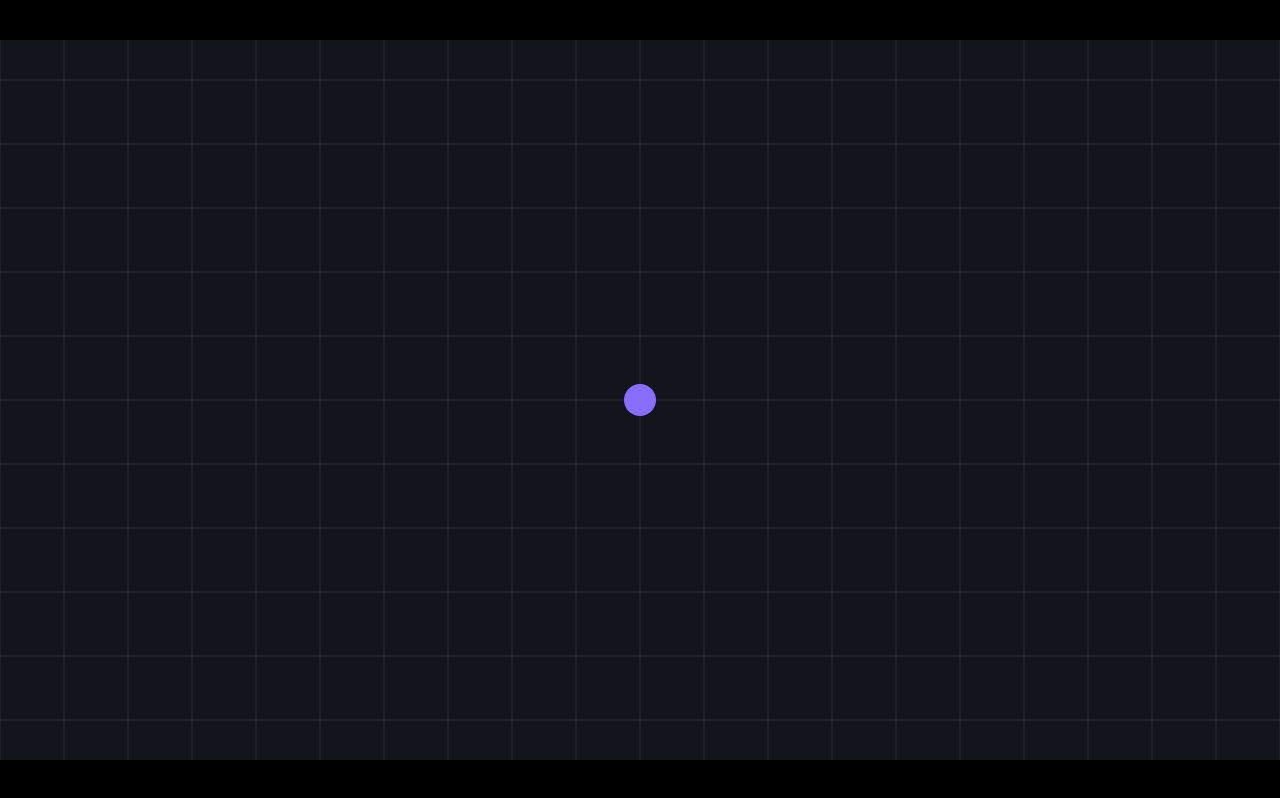
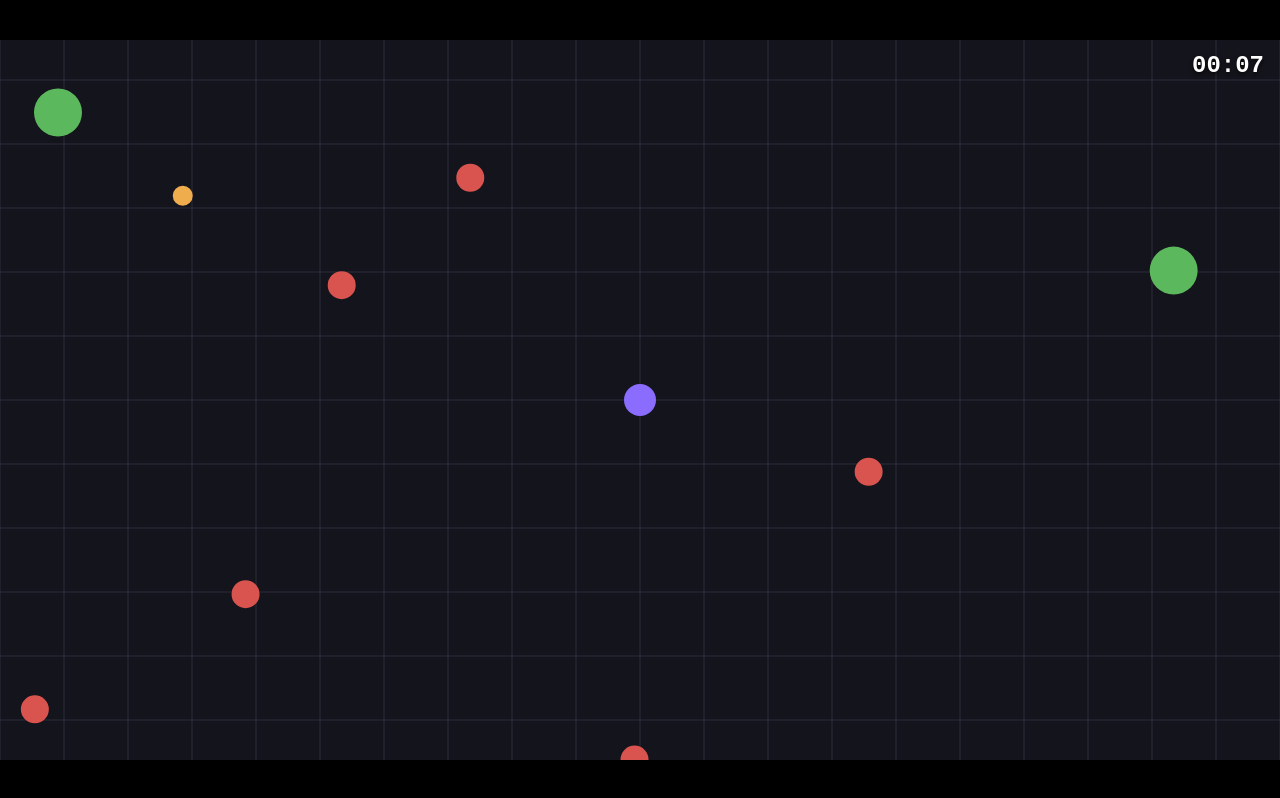
Before and after one commit to aGgm0/survivor, a website built with Vite: page index.html in a window 1280 px wide. Built offline with nearby package versions, Linux system fonts and the light colour scheme.

Commit message:
feat: spawn et poursuite des ennemis, object pool, timer (Phase 2a)
- Pool générique sans allocation en jeu
- 3 types d'ennemis data-driven (basique, rapide, tank)
- Spawn temporaire 2/s hors écran, plafonné à 600, tirage pondéré seedé
- Ennemis trop lointains replacés devant le joueur (map infinie)
- Rendu des ennemis groupé par couleur, avec culling hors écran
- Timer de survie en haut à droite (figé en pause)
- Debug : F4 = +100 ennemis, seed et nombre d'ennemis dans l'overlay F3
- Overlays accrochés à la zone de jeu plutôt qu'à la fenêtre

Co-Authored-By: Claude Opus 5.5 <noreply@anthropic.com>

```diff
--- a/index.html
+++ b/index.html
@@ -8,12 +8,16 @@
   </head>
   <body>
     <div id="game-root">
-      <canvas id="game"></canvas>
-      <div id="pause-overlay" hidden>
-        <p class="pause-title">PAUSE</p>
-        <p class="pause-hint">Échap ou P pour reprendre</p>
+      <!-- La "scène" a exactement la taille du canvas : les overlays s'y accrochent, pas à la fenêtre -->
+      <div id="stage">
+        <canvas id="game"></canvas>
+        <div id="hud-timer">00:00</div>
+        <div id="pause-overlay" hidden>
+          <p class="pause-title">PAUSE</p>
+          <p class="pause-hint">Échap ou P pour reprendre</p>
+        </div>
+        <div id="debug-overlay" hidden></div>
       </div>
-      <div id="debug-overlay" hidden></div>
     </div>
     <script type="module" src="/src/main.ts"></script>
   </body>
--- a/src/core/DebugOverlay.ts
+++ b/src/core/DebugOverlay.ts
@@ -1,19 +1,28 @@
 /** Fréquence de rafraîchissement du texte : modifier le DOM à chaque frame coûte cher pour rien. */
 const REFRESH_INTERVAL = 0.5;
 
-/** Overlay debug en HTML, affiché/caché avec F3. Affiche FPS (rendu) et UPS (updates logiques). */
+/**
+ * Overlay debug en HTML, affiché/caché avec F3. Affiche FPS (rendu), UPS (updates logiques)
+ * et des valeurs libres fournies par le jeu via `setStat` (core/ ne connaît pas le gameplay).
+ */
 export class DebugOverlay {
   private frames = 0;
   private updates = 0;
   private elapsed = 0;
+  private readonly stats = new Map<string, number | string>();
 
   constructor(private readonly el: HTMLElement) {
     window.addEventListener('keydown', (e) => {
-      if (e.key !== 'F3') return;
+      if (e.code !== 'F3') return;
       // F3 ouvre la recherche dans certains navigateurs : on l'empêche.
       e.preventDefault();
       this.el.hidden = !this.el.hidden;
     });
+  }
+
+  /** Valeur affichée sous les FPS. Appelable à chaque frame : seul l'affichage est limité. */
+  setStat(label: string, value: number | string): void {
+    this.stats.set(label, value);
   }
 
   countUpdate(): void {
@@ -28,7 +37,9 @@ export class DebugOverlay {
     if (!this.el.hidden) {
       const fps = Math.round(this.frames / this.elapsed);
       const ups = Math.round(this.updates / this.elapsed);
-      this.el.textContent = `FPS ${fps}\nUPS ${ups}`;
+      let text = `FPS ${fps}\nUPS ${ups}`;
+      for (const [label, value] of this.stats) text += `\n${label} ${value}`;
+      this.el.textContent = text;
     }
     this.frames = 0;
     this.updates = 0;
--- /dev/null
+++ b/src/core/Pool.ts
@@ -0,0 +1,51 @@
+export interface Poolable {
+  active: boolean;
+}
+
+/**
+ * Object pool : tous les objets sont créés une seule fois, au départ.
+ *
+ * "Créer" un objet en jeu = en sortir un de la réserve ; le "détruire" = l'y remettre.
+ * Aucun `new` pendant la partie, donc rien à nettoyer pour le garbage collector
+ * (qui, sinon, met le jeu en pause quelques ms de temps en temps : saccades visibles).
+ */
+export class Pool<T extends Poolable> {
+  /** Tous les objets, actifs ou non. Pour itérer : boucle sur `items` en sautant les inactifs. */
+  readonly items: readonly T[];
+  /** Pile des objets libres. Sa taille ne dépasse jamais la capacité : pas de réallocation. */
+  private readonly free: T[];
+
+  constructor(capacity: number, factory: () => T) {
+    const items: T[] = [];
+    for (let i = 0; i < capacity; i++) items.push(factory());
+    this.items = items;
+    this.free = items.slice().reverse();
+  }
+
+  get capacity(): number {
+    return this.items.length;
+  }
+
+  get activeCount(): number {
+    return this.items.length - this.free.length;
+  }
+
+  /** Renvoie un objet libre (marqué actif), ou `null` si la réserve est vide. */
+  acquire(): T | null {
+    const item = this.free.pop();
+    if (!item) return null;
+    item.active = true;
+    return item;
+  }
+
+  release(item: T): void {
+    // Garde-fou : relâcher deux fois le même objet le mettrait deux fois dans la pile.
+    if (!item.active) return;
+    item.active = false;
+    this.free.push(item);
+  }
+
+  releaseAll(): void {
+    for (const item of this.items) this.release(item);
+  }
+}
--- a/src/core/math.ts
+++ b/src/core/math.ts
@@ -62,3 +62,22 @@ export class Rng {
     return min + Math.floor(this.next() * (max - min + 1));
   }
 }
+
+/**
+ * Tirage pondéré : avec [['a', 3], ['b', 1]], 'a' sort 3 fois plus souvent que 'b'.
+ * `roll` est un nombre dans [0, 1[ (typiquement `rng.next()`), ce qui rend la fonction testable.
+ */
+export function pickWeighted<T>(entries: readonly (readonly [T, number])[], roll: number): T {
+  let total = 0;
+  for (const [, weight] of entries) total += weight;
+
+  let target = roll * total;
+  for (const [value, weight] of entries) {
+    if (target < weight) return value;
+    target -= weight;
+  }
+  // Inatteignable avec roll < 1, mais rassure le typage (et protège des arrondis).
+  const last = entries[entries.length - 1];
+  if (!last) throw new Error('pickWeighted : liste vide');
+  return last[0];
+}
--- a/src/data/controls.ts
+++ b/src/data/controls.ts
@@ -6,4 +6,6 @@ export const CONTROLS = {
   left: ['KeyA', 'ArrowLeft'],
   right: ['KeyD', 'ArrowRight'],
   pause: ['Escape', 'KeyP'],
+  /** debug : ajoute un paquet d'ennemis (test de perf) */
+  debugSpawn: ['F4'],
 } as const;
--- /dev/null
+++ b/src/data/enemies.ts
@@ -0,0 +1,47 @@
+// Types d'ennemis (voir CLAUDE.md § 5.5). Le boss arrive en Phase 4.
+export interface EnemyType {
+  readonly id: string;
+  readonly hp: number;
+  /** px/s */
+  readonly speed: number;
+  /** dégâts infligés au joueur au contact */
+  readonly contactDamage: number;
+  /** XP lâchée à la mort */
+  readonly xp: number;
+  /** px, taille (affichage et hitbox) */
+  readonly radius: number;
+  readonly color: string;
+}
+
+export const ENEMY_TYPES = {
+  basic: {
+    id: 'basic',
+    hp: 10,
+    speed: 80,
+    contactDamage: 5,
+    xp: 1,
+    radius: 14,
+    color: '#d9534f',
+  },
+  fast: {
+    id: 'fast',
+    hp: 5,
+    speed: 150,
+    contactDamage: 3,
+    xp: 1,
+    radius: 10,
+    color: '#f0ad4e',
+  },
+  tank: {
+    id: 'tank',
+    hp: 60,
+    speed: 50,
+    contactDamage: 10,
+    xp: 5,
+    radius: 24,
+    color: '#5cb85c',
+  },
+} as const satisfies Record<string, EnemyType>;
+
+/** Liste pratique pour itérer sur tous les types (ex. dessin groupé par couleur). */
+export const ENEMY_TYPE_LIST: readonly EnemyType[] = Object.values(ENEMY_TYPES);
--- /dev/null
+++ b/src/data/spawn.ts
@@ -0,0 +1,26 @@
+import { ENEMY_TYPES, type EnemyType } from './enemies';
+
+/** chances relatives d'apparition de chaque type */
+const SPAWN_WEIGHTS: readonly (readonly [EnemyType, number])[] = [
+  [ENEMY_TYPES.basic, 6],
+  [ENEMY_TYPES.fast, 3],
+  [ENEMY_TYPES.tank, 1],
+];
+
+// ⚠️ Réglages TEMPORAIRES de la Phase 2 : remplacés par les vagues (waves.ts) en Phase 4.
+export const SPAWN = {
+  /** ennemis qui apparaissent par seconde */
+  perSecond: 2,
+  /** au-delà, le spawn automatique s'arrête */
+  maxEnemies: 600,
+  weights: SPAWN_WEIGHTS,
+  /** px au-delà du coin de l'écran où les ennemis apparaissent */
+  offscreenMargin: 64,
+  /** un ennemi plus loin que (rayon de spawn × ce facteur) est replacé devant le joueur */
+  recycleDistanceFactor: 1.5,
+  /** ennemis ajoutés par la touche de debug F4 */
+  debugBatch: 100,
+} as const;
+
+/** Taille de la réserve d'ennemis (au-dessus de maxEnemies pour laisser de la marge au debug F4). */
+export const ENEMY_POOL_SIZE = 1000;
--- /dev/null
+++ b/src/entities/Enemy.ts
@@ -0,0 +1,41 @@
+import { lerp } from '../core/math';
+import type { Poolable } from '../core/Pool';
+import { ENEMY_TYPES, type EnemyType } from '../data/enemies';
+
+/** Un ennemi. Les instances vivent dans un Pool : on ne les crée jamais en cours de partie. */
+export class Enemy implements Poolable {
+  active = false;
+  x = 0;
+  y = 0;
+  prevX = 0;
+  prevY = 0;
+  hp = 0;
+  type: EnemyType = ENEMY_TYPES.basic;
+
+  /** Réinitialise TOUT l'état : un ennemi recyclé ne doit rien garder de sa vie précédente. */
+  spawn(type: EnemyType, x: number, y: number): void {
+    this.type = type;
+    this.hp = type.hp;
+    this.teleport(x, y);
+  }
+
+  /** Déplace sans interpolation (sinon on le verrait "glisser" depuis l'ancienne position). */
+  teleport(x: number, y: number): void {
+    this.x = x;
+    this.y = y;
+    this.syncPrevious();
+  }
+
+  syncPrevious(): void {
+    this.prevX = this.x;
+    this.prevY = this.y;
+  }
+
+  renderX(alpha: number): number {
+    return lerp(this.prevX, this.x, alpha);
+  }
+
+  renderY(alpha: number): number {
+    return lerp(this.prevY, this.y, alpha);
+  }
+}
--- a/src/main.ts
+++ b/src/main.ts
@@ -4,6 +4,7 @@ import { DebugOverlay } from './core/DebugOverlay';
 import { Input } from './core/Input';
 import { GameScene } from './scenes/GameScene';
 import { PauseOverlay } from './ui/PauseOverlay';
+import { Hud } from './ui/Hud';
 
 function getElement<T extends HTMLElement>(id: string, type: new () => T): T {
   const el = document.getElementById(id);
@@ -15,7 +16,10 @@ const renderer = new Renderer(getElement('game', HTMLCanvasElement));
 const debug = new DebugOverlay(getElement('debug-overlay', HTMLDivElement));
 const input = new Input(window);
 const pauseOverlay = new PauseOverlay(getElement('pause-overlay', HTMLDivElement));
+const hud = new Hud(getElement('hud-timer', HTMLDivElement));
 const game = new Game(renderer, debug, input);
 
-game.setScene(new GameScene(input, pauseOverlay));
+// `>>> 0` : seed entière positive. Une nouvelle seed à chaque partie.
+const seed = Date.now() >>> 0;
+game.setScene(new GameScene({ input, pauseOverlay, hud, debug }, seed));
 game.start();
--- a/src/scenes/GameScene.ts
+++ b/src/scenes/GameScene.ts
@@ -1,27 +1,53 @@
 import { Camera } from '../core/Camera';
+import type { DebugOverlay } from '../core/DebugOverlay';
 import type { Input } from '../core/Input';
+import { Rng } from '../core/math';
+import { Pool } from '../core/Pool';
 import type { Scene } from '../core/Scene';
 import { CONTROLS } from '../data/controls';
+import { ENEMY_TYPE_LIST } from '../data/enemies';
+import { ENEMY_POOL_SIZE, SPAWN } from '../data/spawn';
+import { Enemy } from '../entities/Enemy';
 import { Player } from '../entities/Player';
+import { moveEnemiesTowards } from '../systems/MovementSystem';
+import { SpawnSystem } from '../systems/SpawnSystem';
+import type { Hud } from '../ui/Hud';
 import type { PauseOverlay } from '../ui/PauseOverlay';
 
 /** px entre deux lignes de la grille de fond */
 const GRID_SIZE = 64;
 const GRID_COLOR = '#2c2c3d';
 
+export interface GameSceneDeps {
+  input: Input;
+  pauseOverlay: PauseOverlay;
+  hud: Hud;
+  debug: DebugOverlay;
+}
+
 /** La partie en cours. Map infinie : pas de bords, le joueur va où il veut. */
 export class GameScene implements Scene {
   private readonly player = new Player();
   private readonly camera = new Camera();
+  private readonly enemies = new Pool(ENEMY_POOL_SIZE, () => new Enemy());
+  private readonly rng: Rng;
+  private readonly spawner: SpawnSystem;
   private paused = false;
+  /** secondes de survie (n'avance pas pendant la pause) */
+  private elapsed = 0;
 
   constructor(
-    private readonly input: Input,
-    private readonly pauseOverlay: PauseOverlay,
-  ) {}
+    private readonly deps: GameSceneDeps,
+    seed: number,
+  ) {
+    this.rng = new Rng(seed);
+    this.spawner = new SpawnSystem(this.enemies, this.rng);
+  }
 
   enter(): void {
     this.setPaused(false);
+    // Afficher la seed permet de rejouer exactement la même partie pour reproduire un bug.
+    this.deps.debug.setStat('seed', this.rng.seed);
   }
 
   exit(): void {
@@ -29,19 +55,28 @@ export class GameScene implements Scene {
   }
 
   update(dt: number): void {
-    if (this.input.wasPressed(CONTROLS.pause)) this.setPaused(!this.paused);
+    const { input } = this.deps;
+    if (input.wasPressed(CONTROLS.pause)) this.setPaused(!this.paused);
 
     if (this.paused) {
-      // Le joueur ne bouge plus : sans ça, l'interpolation le ferait osciller
-      // entre son ancienne et sa nouvelle position pendant toute la pause.
+      // Plus rien ne bouge : sans ça, l'interpolation ferait osciller les entités
+      // entre leur ancienne et leur nouvelle position pendant toute la pause.
       this.player.syncPrevious();
+      for (const e of this.enemies.items) e.syncPrevious();
       return;
     }
 
-    const axisX =
-      Number(this.input.isDown(CONTROLS.right)) - Number(this.input.isDown(CONTROLS.left));
-    const axisY = Number(this.input.isDown(CONTROLS.down)) - Number(this.input.isDown(CONTROLS.up));
+    this.elapsed += dt;
+
+    const axisX = Number(input.isDown(CONTROLS.right)) - Number(input.isDown(CONTROLS.left));
+    const axisY = Number(input.isDown(CONTROLS.down)) - Number(input.isDown(CONTROLS.up));
     this.player.update(dt, axisX, axisY);
+
+    if (input.wasPressed(CONTROLS.debugSpawn)) {
+      this.spawner.spawnBatch(SPAWN.debugBatch, this.player.x, this.player.y);
+    }
+    this.spawner.update(dt, this.player.x, this.player.y);
+    moveEnemiesTowards(this.enemies, this.player.x, this.player.y, dt);
   }
 
   render(ctx: CanvasRenderingContext2D, alpha: number): void {
@@ -51,13 +86,43 @@ export class GameScene implements Scene {
 
     this.camera.begin(ctx);
     this.renderGrid(ctx);
+    this.renderEnemies(ctx, alpha);
     this.player.render(ctx, alpha);
     this.camera.end(ctx);
+
+    this.deps.hud.setTime(this.elapsed);
+    this.deps.debug.setStat('ennemis', this.enemies.activeCount);
   }
 
   private setPaused(paused: boolean): void {
     this.paused = paused;
-    this.pauseOverlay.setVisible(paused);
+    this.deps.pauseOverlay.setVisible(paused);
+  }
+
+  /**
+   * Dessin groupé par type : un seul chemin + un seul `fill()` par couleur,
+   * au lieu d'un `fill()` par ennemi. Les ennemis hors écran sont ignorés.
+   */
+  private renderEnemies(ctx: CanvasRenderingContext2D, alpha: number): void {
+    const cam = this.camera;
+    const items = this.enemies.items;
+    for (const type of ENEMY_TYPE_LIST) {
+      const r = type.radius;
+      ctx.beginPath();
+      for (let i = 0; i < items.length; i++) {
+        const e = items[i];
+        if (!e?.active || e.type !== type) continue;
+        const x = e.renderX(alpha);
+        const y = e.renderY(alpha);
+        if (x + r < cam.left || x - r > cam.right || y + r < cam.top || y - r > cam.bottom)
+          continue;
+        // moveTo évite qu'un trait relie chaque cercle au précédent.
+        ctx.moveTo(x + r, y);
+        ctx.arc(x, y, r, 0, Math.PI * 2);
+      }
+      ctx.fillStyle = type.color;
+      ctx.fill();
+    }
   }
 
   /** Ne dessine que les lignes visibles : la grille paraît infinie sans rien coûter. */
--- a/src/style.css
+++ b/src/style.css
@@ -21,6 +21,11 @@ body {
   justify-content: center;
 }
 
+/* Prend la taille de son contenu (le canvas) : référence pour les overlays en absolute */
+#stage {
+  position: relative;
+}
+
 #game {
   display: block;
   background: #14141c;
@@ -31,8 +36,18 @@ body {
   display: none !important;
 }
 
+#hud-timer {
+  position: absolute;
+  top: 12px;
+  right: 16px;
+  font: bold 24px monospace;
+  color: #fff;
+  text-shadow: 0 2px 4px rgba(0, 0, 0, 0.8);
+  pointer-events: none;
+}
+
 #pause-overlay {
-  position: fixed;
+  position: absolute;
   inset: 0;
   display: flex;
   flex-direction: column;
@@ -55,7 +70,7 @@ body {
 }
 
 #debug-overlay {
-  position: fixed;
+  position: absolute;
   top: 8px;
   left: 8px;
   padding: 6px 10px;
--- /dev/null
+++ b/src/systems/MovementSystem.ts
@@ -0,0 +1,26 @@
+import type { Pool } from '../core/Pool';
+import type { Enemy } from '../entities/Enemy';
+
+/** Chaque ennemi actif avance en ligne droite vers le joueur. */
+export function moveEnemiesTowards(
+  enemies: Pool<Enemy>,
+  targetX: number,
+  targetY: number,
+  dt: number,
+): void {
+  // Boucle indexée plutôt que for...of / forEach : chemin chaud, on évite tout surcoût.
+  const items = enemies.items;
+  for (let i = 0; i < items.length; i++) {
+    const e = items[i];
+    if (!e?.active) continue;
+    e.syncPrevious();
+    const dx = targetX - e.x;
+    const dy = targetY - e.y;
+    const dist = Math.hypot(dx, dy);
+    if (dist === 0) continue;
+    // Ne pas dépasser la cible si elle est plus proche que le pas de cette update.
+    const step = Math.min(e.type.speed * dt, dist);
+    e.x += (dx / dist) * step;
+    e.y += (dy / dist) * step;
+  }
+}
--- /dev/null
+++ b/src/systems/SpawnSystem.ts
@@ -0,0 +1,71 @@
+import { pickWeighted, type Rng } from '../core/math';
+import type { Pool } from '../core/Pool';
+import { LOGICAL_HEIGHT, LOGICAL_WIDTH } from '../core/Renderer';
+import { SPAWN } from '../data/spawn';
+import type { Enemy } from '../entities/Enemy';
+
+/**
+ * Rayon du cercle de spawn autour du joueur : la moitié de la diagonale de l'écran
+ * (= distance centre → coin) + une marge. Tout point du cercle est donc hors écran.
+ */
+export const SPAWN_RADIUS = Math.hypot(LOGICAL_WIDTH, LOGICAL_HEIGHT) / 2 + SPAWN.offscreenMargin;
+const RECYCLE_DISTANCE = SPAWN_RADIUS * SPAWN.recycleDistanceFactor;
+const SPAWN_INTERVAL = 1 / SPAWN.perSecond;
+
+export class SpawnSystem {
+  private timer = 0;
+
+  constructor(
+    private readonly enemies: Pool<Enemy>,
+    private readonly rng: Rng,
+  ) {}
+
+  update(dt: number, playerX: number, playerY: number): void {
+    this.timer += dt;
+    while (this.timer >= SPAWN_INTERVAL) {
+      this.timer -= SPAWN_INTERVAL;
+      if (this.enemies.activeCount < SPAWN.maxEnemies) this.spawnOne(playerX, playerY);
+    }
+    this.recycleFarEnemies(playerX, playerY);
+  }
+
+  /** Fait apparaître `count` ennemis d'un coup (dans la limite du pool). */
+  spawnBatch(count: number, playerX: number, playerY: number): void {
+    for (let i = 0; i < count; i++) {
+      if (!this.spawnOne(playerX, playerY)) return;
+    }
+  }
+
+  private spawnOne(playerX: number, playerY: number): boolean {
+    const enemy = this.enemies.acquire();
+    if (!enemy) return false;
+    const type = pickWeighted(SPAWN.weights, this.rng.next());
+    const angle = this.rng.range(0, Math.PI * 2);
+    enemy.spawn(
+      type,
+      playerX + Math.cos(angle) * SPAWN_RADIUS,
+      playerY + Math.sin(angle) * SPAWN_RADIUS,
+    );
+    return true;
+  }
+
+  /**
+   * Map infinie : si le joueur fuit, des ennemis restent loin derrière. Plutôt que de
+   * les laisser occuper le pool pour rien, on les "retourne" de l'autre côté du joueur,
+   * sur le cercle de spawn : ils réapparaissent hors écran, devant lui.
+   */
+  private recycleFarEnemies(playerX: number, playerY: number): void {
+    const items = this.enemies.items;
+    for (let i = 0; i < items.length; i++) {
+      const e = items[i];
+      if (!e?.active) continue;
+      const dx = e.x - playerX;
+      const dy = e.y - playerY;
+      const dist = Math.hypot(dx, dy);
+      if (dist <= RECYCLE_DISTANCE) continue;
+      // Direction opposée (-dx, -dy), ramenée à la longueur SPAWN_RADIUS.
+      const k = SPAWN_RADIUS / dist;
+      e.teleport(playerX - dx * k, playerY - dy * k);
+    }
+  }
+}
--- /dev/null
+++ b/src/ui/Hud.ts
@@ -0,0 +1,16 @@
+import { formatTime } from './formatTime';
+
+/** HUD en HTML par-dessus le canvas. Pour l'instant : le timer de survie. */
+export class Hud {
+  private shownSeconds = -1;
+
+  constructor(private readonly timerEl: HTMLElement) {}
+
+  setTime(seconds: number): void {
+    // On ne touche au DOM que quand la seconde affichée change (1 fois/s au lieu de 240).
+    const whole = Math.floor(seconds);
+    if (whole === this.shownSeconds) return;
+    this.shownSeconds = whole;
+    this.timerEl.textContent = formatTime(whole);
+  }
+}
--- /dev/null
+++ b/src/ui/formatTime.ts
@@ -0,0 +1,7 @@
+/** 75.4 → "01:15". Les secondes sont tronquées (le timer n'avance qu'à chaque seconde pleine). */
+export function formatTime(seconds: number): string {
+  const total = Math.max(0, Math.floor(seconds));
+  const min = Math.floor(total / 60);
+  const sec = total % 60;
+  return `${String(min).padStart(2, '0')}:${String(sec).padStart(2, '0')}`;
+}
```
Also changed, not shown: CLAUDE.md (+9 -2 lines), tests/Pool.test.ts (added, +49 -0 lines), tests/SpawnSystem.test.ts (added, +81 -0 lines), tests/formatTime.test.ts (added, +15 -0 lines), tests/math.test.ts (+24 -1 lines).
